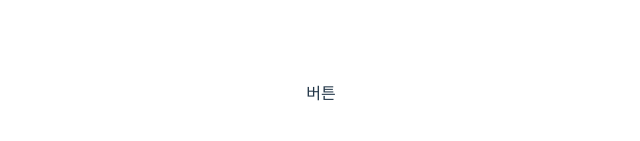
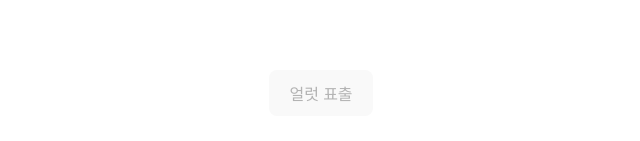
Before and after one commit to kjkandrea/atom-component, a React (Vite) app: page / in a window 1280 px wide. Shown: the part 307-448 px from the top of the page, without its empty margins (319-959 px from the left). Built offline with nearby package versions, Linux system fonts and the light colour scheme.

Commit message:
feat: button component prop 확장

```diff
--- a/src/App.tsx
+++ b/src/App.tsx
@@ -3,9 +3,9 @@
 
 function App() {
   return (
-    <div className="App">
-      <Button />
-    </div>
+    <Button type="button" disabled onClick={() => alert('clicked!')}>
+      얼럿 표출
+    </Button>
   );
 }
 
--- a/src/components/atom/Button.tsx
+++ b/src/components/atom/Button.tsx
@@ -1,3 +1,9 @@
-export default function Button() {
-  return <div>버튼</div>;
+import React from 'react';
+
+interface ButtonProps extends React.ComponentPropsWithoutRef<'button'> {
+  children: React.ReactNode;
 }
+
+export default function Button({children, ...rest}: ButtonProps) {
+  return <button {...rest}>{children}</button>;
+}
```
